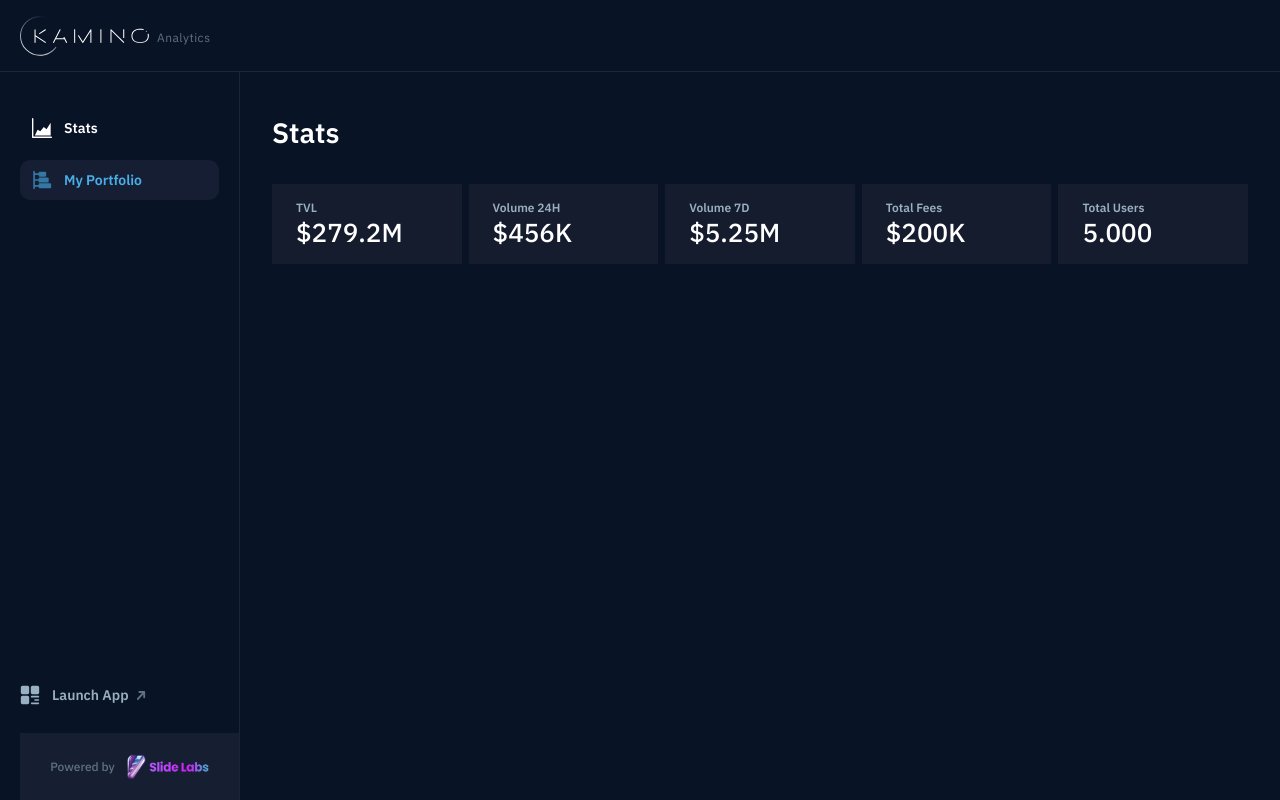
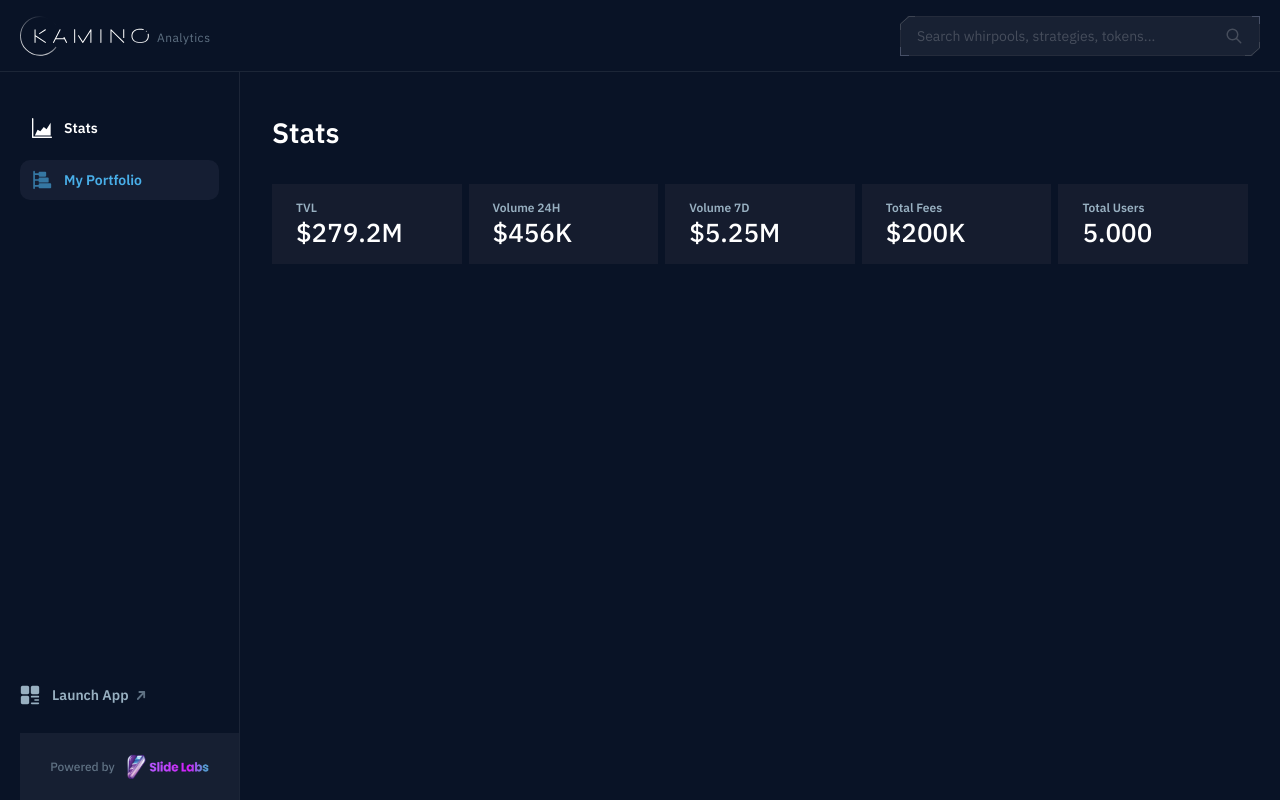
Before and after one commit to slide-labs/kamino-analytics, a Next.js app: page /my-portfolio in a window 1280 px wide. Built offline with nearby package versions, Linux system fonts and the light colour scheme.

Commit message:
feat: create input component

```diff
--- a/app/components/header/index.tsx
+++ b/app/components/header/index.tsx
@@ -2,6 +2,7 @@
 
 import React from "react";
 import IconLogo from "../icons/icon-logo";
+import Input from "../input";
 
 const Header: React.FC = () => {
   return (
@@ -9,7 +10,13 @@ const Header: React.FC = () => {
       <div className="container-main w-full h-full flex items-center justify-between">
         <div className="flex items-center">
           <IconLogo />
-          <span className="text-[#5F7183] text-xs tracking-[0.48px] ml-2 mt-1">Analytics</span>
+          <span className="text-[#5F7183] text-xs tracking-[0.48px] ml-2 mt-1">
+            Analytics
+          </span>
+        </div>
+
+        <div className="w-[360px]">
+          <Input />
         </div>
       </div>
     </header>
--- /dev/null
+++ b/app/components/icons/icon-search.tsx
@@ -0,0 +1,29 @@
+import React from "react";
+
+interface Props {
+  className?: string;
+}
+
+const IconSearch: React.FC<Props> = ({ className }) => {
+  return (
+    <svg
+      xmlns="http://www.w3.org/2000/svg"
+      width="18"
+      height="18"
+      viewBox="0 0 18 18"
+      fill="none"
+      className={className}
+    >
+      <path
+        d="M11.25 11.25L15.75 15.75M7.5 12.75C6.81056 12.75 6.12787 12.6142 5.49091 12.3504C4.85395 12.0865 4.2752 11.6998 3.78769 11.2123C3.30018 10.7248 2.91347 10.146 2.64963 9.50909C2.3858 8.87213 2.25 8.18944 2.25 7.5C2.25 6.81056 2.3858 6.12787 2.64963 5.49091C2.91347 4.85395 3.30018 4.2752 3.78769 3.78769C4.2752 3.30018 4.85395 2.91347 5.49091 2.64963C6.12787 2.3858 6.81056 2.25 7.5 2.25C8.89239 2.25 10.2277 2.80312 11.2123 3.78769C12.1969 4.77226 12.75 6.10761 12.75 7.5C12.75 8.89239 12.1969 10.2277 11.2123 11.2123C10.2277 12.1969 8.89239 12.75 7.5 12.75Z"
+        stroke="white"
+        strokeOpacity="0.2"
+        strokeWidth="1.44"
+        strokeLinecap="round"
+        strokeLinejoin="round"
+      />
+    </svg>
+  );
+};
+
+export default IconSearch;
--- /dev/null
+++ b/app/components/input/index.tsx
@@ -0,0 +1,44 @@
+"use client";
+
+import classNames from "@/app/utils/class-name";
+import React, { useMemo } from "react";
+import IconSearch from "../icons/icon-search";
+
+interface Props {
+  className?: string;
+}
+
+const Input: React.FC<Props> = ({ className }) => {
+  const blockStyles = useMemo(
+    () => (
+      <>
+        <div className="input-block-top-left -top-[1px] -left-[1px] rotate-90" />
+        <div className="input-cut-corner-left" />
+
+        <div className="input-block-custom block-top-right -top-[1px] -right-[1px]" />
+        <div className="input-block-custom block-bottom-left -bottom-[1px] -left-[1px]" />
+        <div className="input-block-bottom-right -bottom-[1px] -right-[1px] -rotate-90" />
+        <div className="input-cut-corner-right" />
+      </>
+    ),
+    []
+  );
+
+  return (
+    <div
+      className={classNames(
+        className,
+        "w-full bg-[#182133] border border-[#242b3b] relative input-block-main-custom h-[40px]"
+      )}
+    >
+      {blockStyles}
+
+      <div className="bg-[#182133] relative z-[1] h-full flex items-center">
+        <input className="h-full w-full px-4 text-sm text-white placeholder:text-[#FFFFFF33]" type="text" placeholder="Search whirpools, strategies, tokens..." />
+        <IconSearch className="absolute right-4" />
+      </div>
+    </div>
+  );
+};
+
+export default Input;
--- a/app/styles/globals.css
+++ b/app/styles/globals.css
@@ -99,3 +99,41 @@ input::-webkit-inner-spin-button {
   z-index: 0;
   background-color: #464f66;
 }
+
+/* --------------- INPUT ------------------ */
+
+.input-block-main-custom .input-block-bottom-right,
+.input-block-main-custom .input-block-top-left {
+  position: absolute;
+  width: 0px;
+  height: 0px;
+  z-index: 2;
+  border-style: solid;
+  border-width: 4.5px;
+  border-color: transparent transparent #091326 #091326;
+}
+
+.input-block-main-custom .input-cut-corner-left {
+  content: url("/icons/input-cut-corner.svg");
+  position: absolute;
+  left: -1px;
+  top: -1px;
+  z-index: 4;
+}
+
+.input-block-main-custom .input-cut-corner-right {
+  content: url("/icons/input-cut-corner.svg");
+  position: absolute;
+  right: -1.1px;
+  bottom: -1px;
+  z-index: 4;
+  transform: rotate(180deg);
+}
+
+.input-block-main-custom .input-block-custom {
+  width: 8.5px;
+  height: 8.5px;
+  position: absolute;
+  z-index: 0;
+  background-color: #464f66;
+}
--- a/tailwind.config.ts
+++ b/tailwind.config.ts
@@ -8,11 +8,6 @@ const config: Config = {
   ],
   theme: {
     extend: {
-      backgroundImage: {
-        'gradient-radial': 'radial-gradient(var(--tw-gradient-stops))',
-        'gradient-conic':
-          'conic-gradient(from 180deg at 50% 50%, var(--tw-gradient-stops))',
-      },
       colors: {
         'kamino-blue-dark': '#091326',
         'kamino-blue-light': '#49AFE9',
```
Also changed, not shown: public/icons/input-cut-corner.svg (added).
